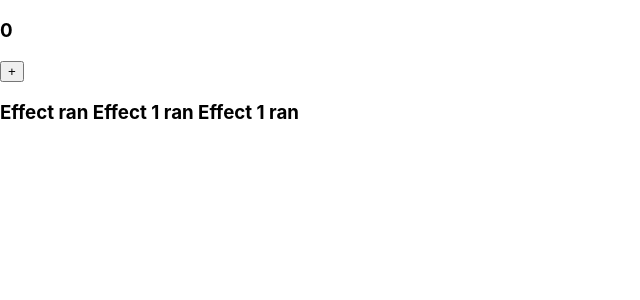
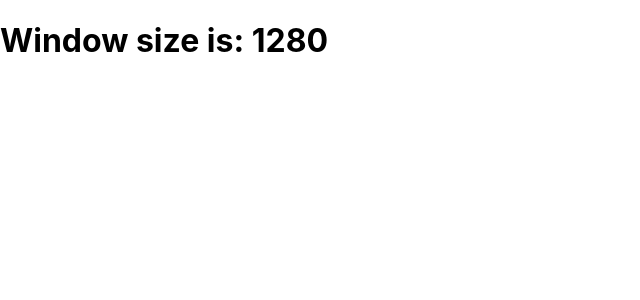
Before and after one commit to shwetank00001/api-practise, a React (Create React App) app: page / in a window 1280 px wide. Shown: the top 300 px of the page, without its empty margins (0-640 px from the left). Built offline with nearby package versions, Linux system fonts and the light colour scheme.

Commit message:
window resize event listener

```diff
--- a/src/App.js
+++ b/src/App.js
@@ -1,10 +1,10 @@
 import React from 'react'
-import Effect from './Components/Effect'
+import WindowSize from './Components/WindowSize'
 
 const App = () => {
   return (
     <div>
-        <Effect />
+        <WindowSize/>
     </div>
   )
 }
--- /dev/null
+++ b/src/Components/WindowSize.js
@@ -0,0 +1,20 @@
+import React from 'react'
+
+const WindowSize = () => {
+
+    const [widthWin, setWidthWin] = React.useState(window.innerWidth)
+
+    React.useEffect(function(){
+        window.addEventListener("resize", function(){
+            setWidthWin(window.innerWidth)
+        })
+    }, [])
+
+  return (
+    <div>
+        <h1>Window size is: {widthWin}</h1>
+    </div>
+  )
+}
+
+export default WindowSize
```
